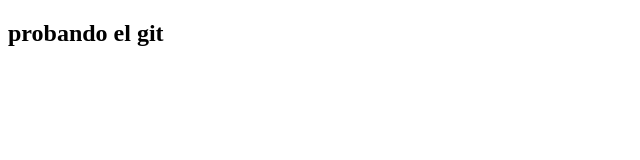
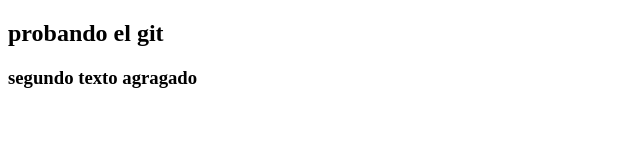
Before and after one commit to alexzturpo/probando-git, a plain HTML site: page index.html in a window 1280 px wide. Shown: the whole page, without its empty margins (0-640 px from the left). Drawn offline with Linux system fonts and the light colour scheme.

Commit message:
texto agregado

```diff
--- a/index.html
+++ b/index.html
@@ -7,5 +7,6 @@
 </head>
 <body>
     <h2>probando el git</h2>
+    <h3>segundo texto agragado</h3>
 </body>
 </html>
```
